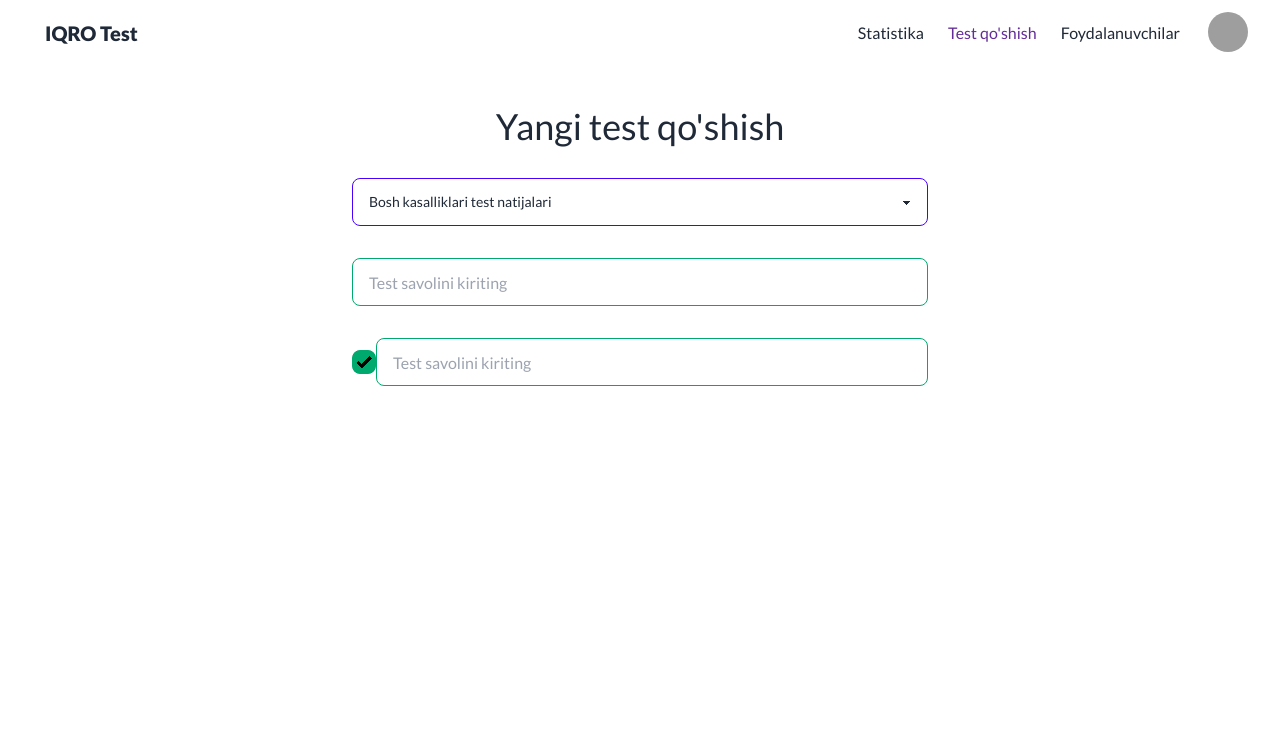
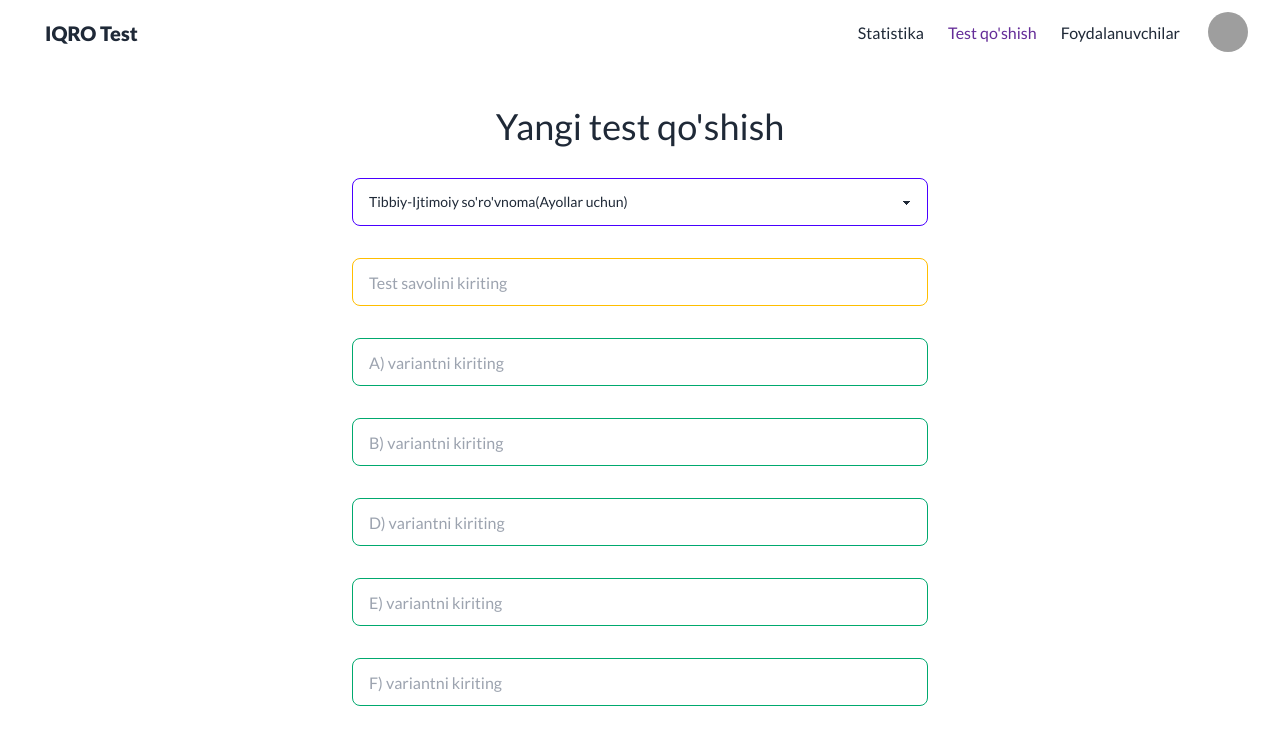
Before and after one commit to MAQSADBEK77/Tibbiy-sorovnoma, a React (Vite) app: page /addtest in a window 1280 px wide. Shown: the top 744 px of the page. Built offline with nearby package versions, Linux system fonts and the light colour scheme; grey boxes are pictures that could not be loaded.

Commit message:
Install AddTest component

```diff
--- a/index.html
+++ b/index.html
@@ -4,7 +4,7 @@
 <head>
   <meta charset="UTF-8" />
   <meta name="viewport" content="width=device-width, initial-scale=1.0" />
-  <title>Admin</title>
+  <title>IQRO Admin</title>
 </head>
 
 <body>
--- a/src/pages/AddTest.jsx
+++ b/src/pages/AddTest.jsx
@@ -5,29 +5,40 @@ function AddTest() {
       <h1 className="text-4xl text-center mt-10">Yangi test qo'shish</h1>
       <MiniSelect
         data={[
-          { name: "Bosh kasalliklari test natijalari", value: "bosh" },
-          { name: "Oyoq kasalliklari test natijalari", value: "bosh" },
-          { name: "Ichak kasalliklari test natijalari", value: "bosh" },
+          { name: "Tibbiy-Ijtimoiy so'ro'vnoma(Ayollar uchun)", value: "1" },
         ]}
       />
       <form className="flex flex-col gap-y-8">
         <input
           type="text"
           placeholder="Test savolini kiriting"
+          className="input input-bordered input-warning w-full"
+        />
+        <input
+          type="text"
+          placeholder="A) variantni kiriting"
           className="input input-bordered input-success w-full"
         />
-        <div className="w-full flex items-center">
-          <input
-            type="checkbox"
-            checked="checked"
-            className="checkbox checkbox-success"
-          />
-          <input
-            type="text"
-            placeholder="Test savolini kiriting"
-            className="input input-bordered input-success w-full"
-          />
-        </div>
+        <input
+          type="text"
+          placeholder="B) variantni kiriting"
+          className="input input-bordered input-success w-full"
+        />{" "}
+        <input
+          type="text"
+          placeholder="D) variantni kiriting"
+          className="input input-bordered input-success w-full"
+        />{" "}
+        <input
+          type="text"
+          placeholder="E) variantni kiriting"
+          className="input input-bordered input-success w-full"
+        />{" "}
+        <input
+          type="text"
+          placeholder="F) variantni kiriting"
+          className="input input-bordered input-success w-full"
+        />
       </form>
     </div>
   );
```
